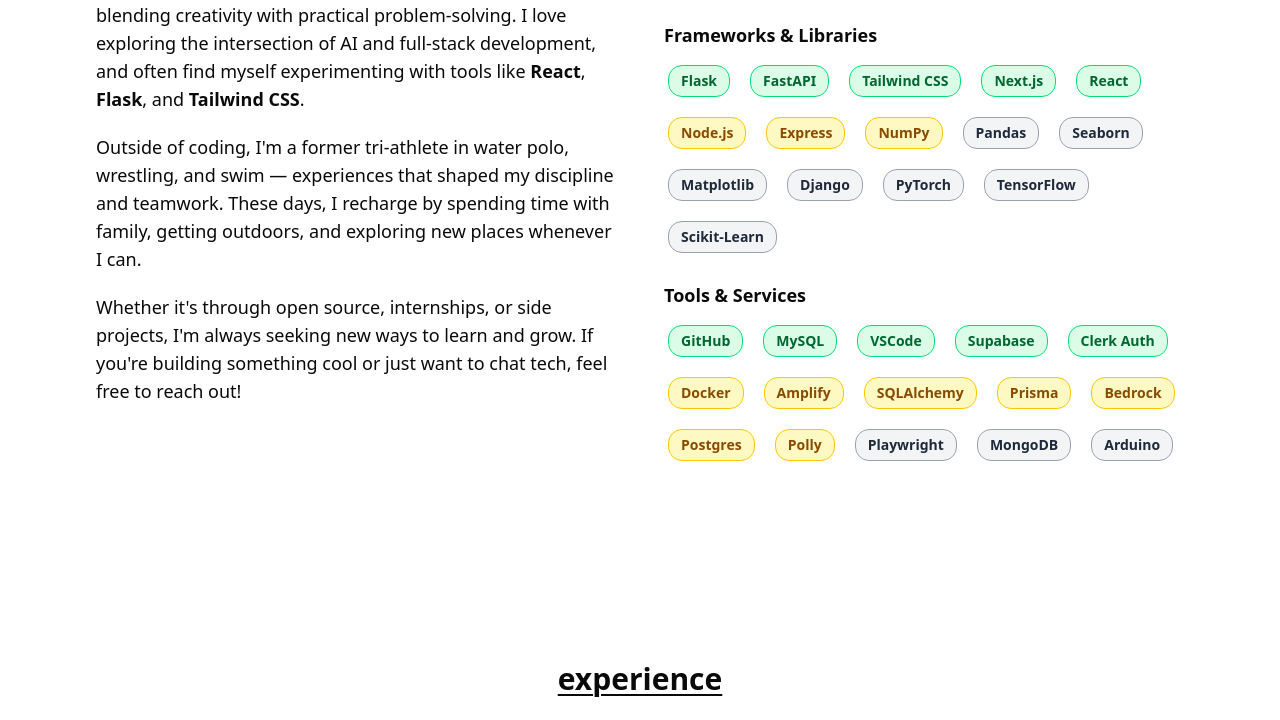
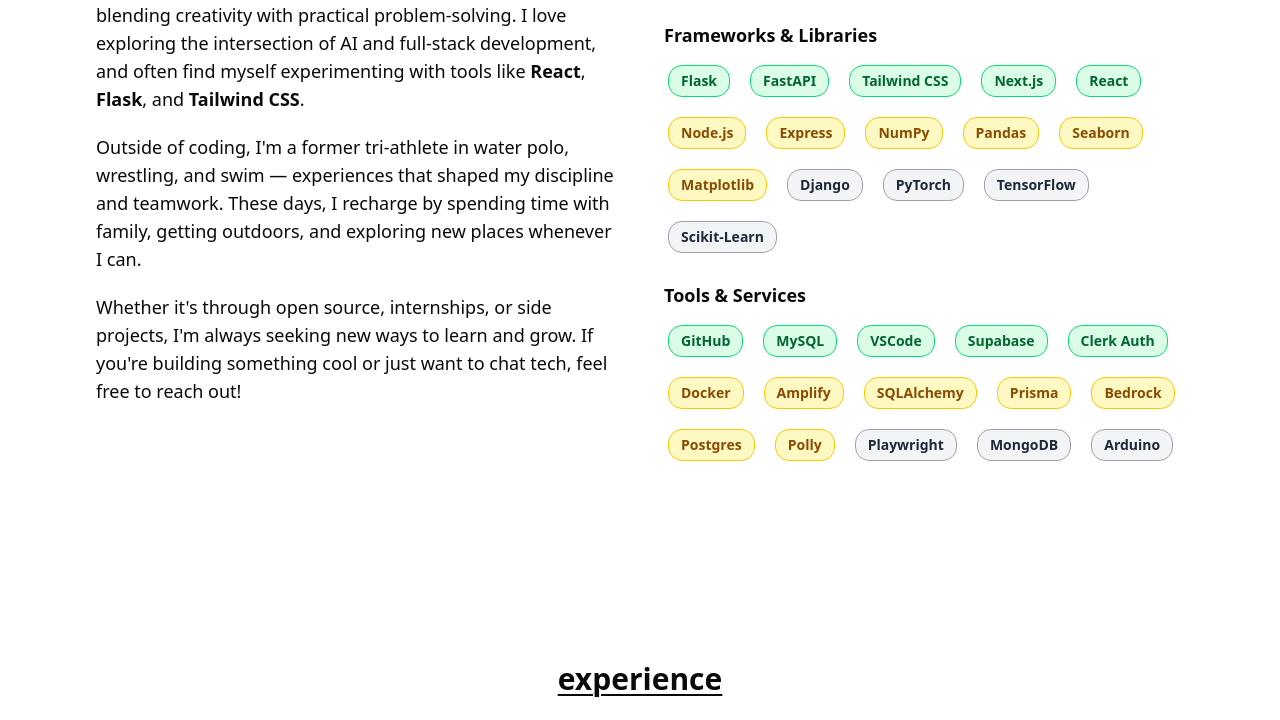
Before and after one commit to rhuynh06/ryanhuynh-website, a React (Vite) app: page / in a window 1280 px wide. Shown: the part 1091-1811 px from the top of the page. Built offline with nearby package versions, Linux system fonts and the light colour scheme.

Commit message:
updated skills (matplotlib, pandas, seaborn)

```diff
--- a/src/App.tsx
+++ b/src/App.tsx
@@ -31,7 +31,7 @@
     { href: "#about", label: "About Me" },
     { href: "#experience", label: "Experience" },
     { href: "#projects", label: "Projects" },
-    { href: "#certificates", label: "Certificates" },
+    // { href: "#certificates", label: "Certificates" },
   ];
 
   const navButtonClasses =
@@ -214,7 +214,7 @@
       </section>
 
       {/* Certificates */}
-      <section
+      {/* <section
         id="certificates"
         className="min-h-screen flex flex-col justify-center items-center text-center p-8 mb-4"
       >
@@ -224,7 +224,7 @@
         <p className="max-w-xl bg-gradient-to-r from-primary to-secondary text-transparent bg-clip-text">
           Coming soon...
         </p>
-      </section>
+      </section> */}
 
       {/* Contact Section */}
       <ContactPanel />
--- a/src/data/skills.ts
+++ b/src/data/skills.ts
@@ -23,9 +23,9 @@
   { name: "Node.js", level: "yellow" },
   { name: "Express", level: "yellow" },
   { name: "NumPy", level: "yellow" },
-  { name: "Pandas", level: "gray" },
-  { name: "Seaborn", level: "gray" },
-  { name: "Matplotlib", level: "gray" },
+  { name: "Pandas", level: "yellow" },
+  { name: "Seaborn", level: "yellow" },
+  { name: "Matplotlib", level: "yellow" },
   { name: "Django", level: "gray" },
   { name: "PyTorch", level: "gray" },
   { name: "TensorFlow", level: "gray" },
```
